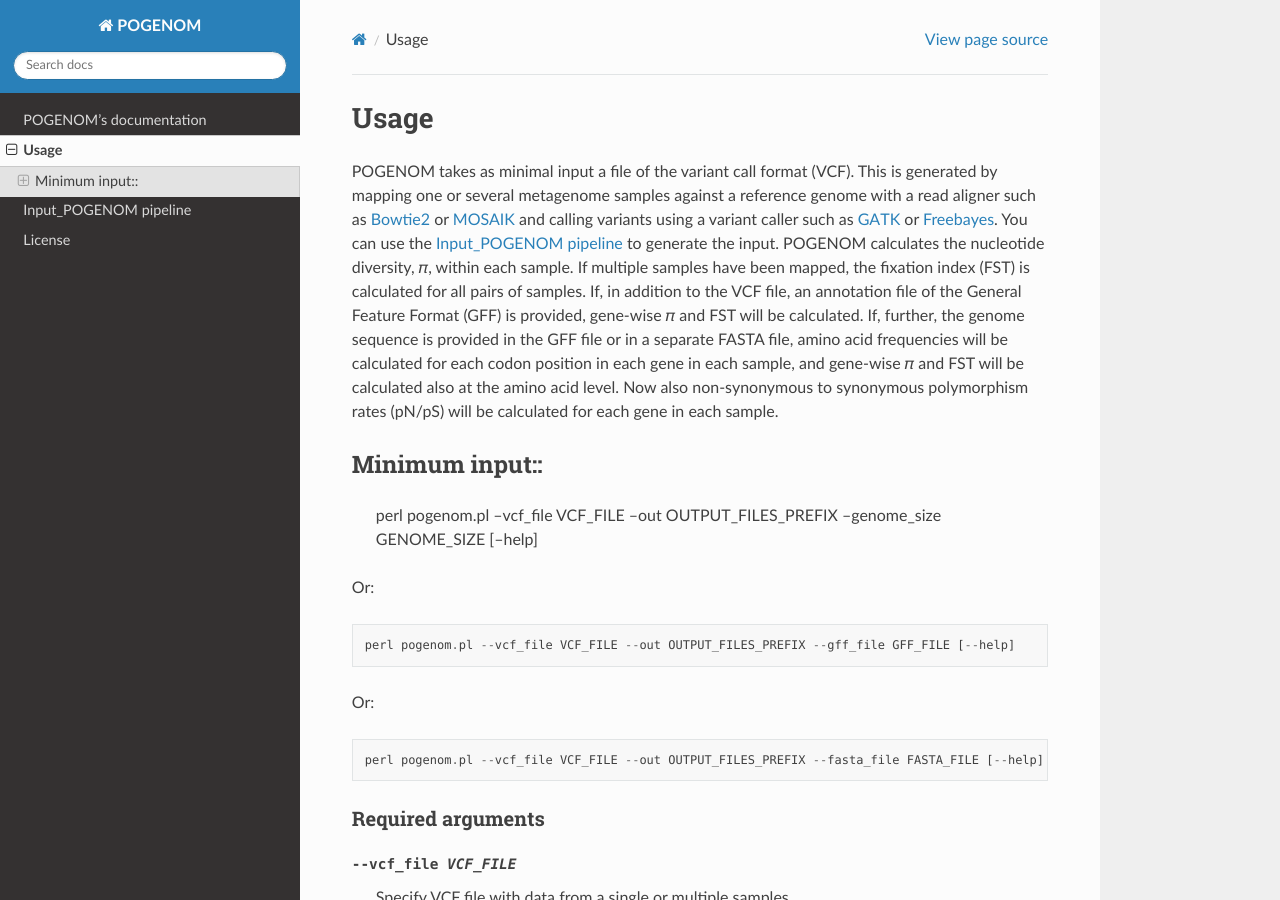
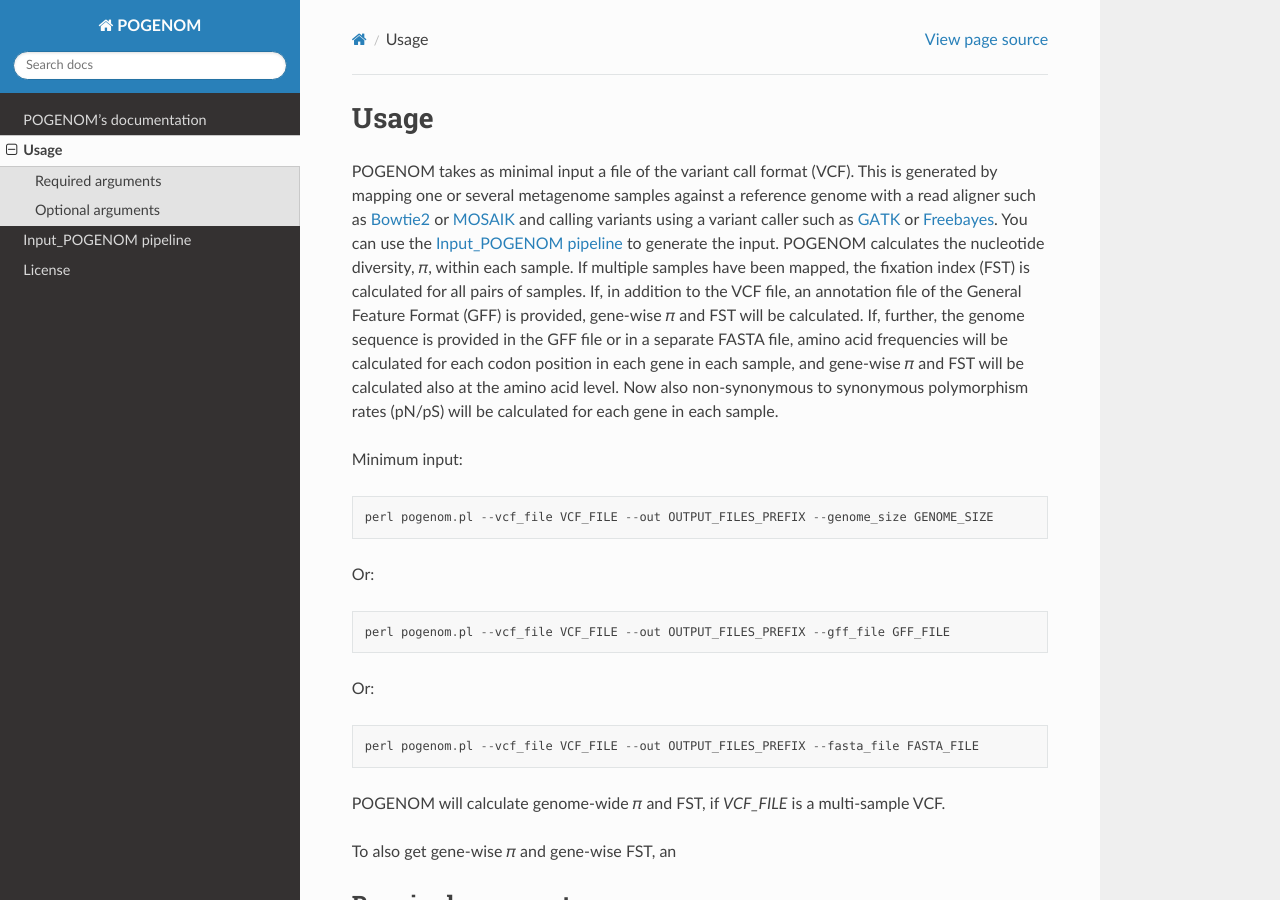
Before and after one commit to EnvGen/POGENOM, a Sphinx documentation site: the page built from docs/source/Usage_POGENOM.rst, in a window 1280 px wide and 900 px high. Built offline with Sphinx 7.4.7 and the Read the Docs theme 2.0.0, drawn with Linux system fonts in a browser that asks for light colours.

Commit message:
Update Usage_POGENOM.rst

```diff
--- a/docs/source/Usage_POGENOM.rst
+++ b/docs/source/Usage_POGENOM.rst
@@ -4,17 +4,21 @@
 POGENOM takes as minimal input a file of the variant call format (VCF). This is generated by mapping one or several metagenome samples against a reference genome with a read aligner such as `Bowtie2 <http://bowtie-bio.sourceforge.net/bowtie2/>`__ or `MOSAIK <https://github.com/wanpinglee/MOSAIK>`__ and calling variants using a variant caller such as `GATK <https://github.com/broadinstitute/gatk>`__ or `Freebayes <https://github.com/ekg/freebayes>`__. You can use the :doc:`Input_POGENOM` to generate the input. POGENOM calculates the nucleotide diversity, 𝜋, within each sample. If multiple samples have been mapped, the fixation index (FST) is calculated for all pairs of samples. If, in addition to the VCF file, an annotation file of the General Feature Format (GFF) is provided, gene-wise 𝜋 and FST will be calculated. If, further, the genome sequence is provided in the GFF file or in a separate FASTA file, amino acid frequencies will be calculated for each codon position in each gene in each sample, and gene-wise 𝜋 and FST will be calculated also at the amino acid level. Now also non-synonymous to synonymous polymorphism rates (pN/pS) will be calculated for each gene in each sample.
 
 Minimum input::
--------------
 
-    perl pogenom.pl --vcf_file VCF_FILE --out OUTPUT_FILES_PREFIX --genome_size GENOME_SIZE [--help]
+    perl pogenom.pl --vcf_file VCF_FILE --out OUTPUT_FILES_PREFIX --genome_size GENOME_SIZE
 
 Or::
 
-    perl pogenom.pl --vcf_file VCF_FILE --out OUTPUT_FILES_PREFIX --gff_file GFF_FILE [--help]
+    perl pogenom.pl --vcf_file VCF_FILE --out OUTPUT_FILES_PREFIX --gff_file GFF_FILE
 
 Or::
 
-    perl pogenom.pl --vcf_file VCF_FILE --out OUTPUT_FILES_PREFIX --fasta_file FASTA_FILE [--help]
+    perl pogenom.pl --vcf_file VCF_FILE --out OUTPUT_FILES_PREFIX --fasta_file FASTA_FILE
+
+POGENOM will calculate genome-wide 𝜋 and FST, if `VCF_FILE` is a multi-sample VCF.
+
+
+To also get gene-wise 𝜋 and gene-wise FST, an
 
 
 Required arguments
```
